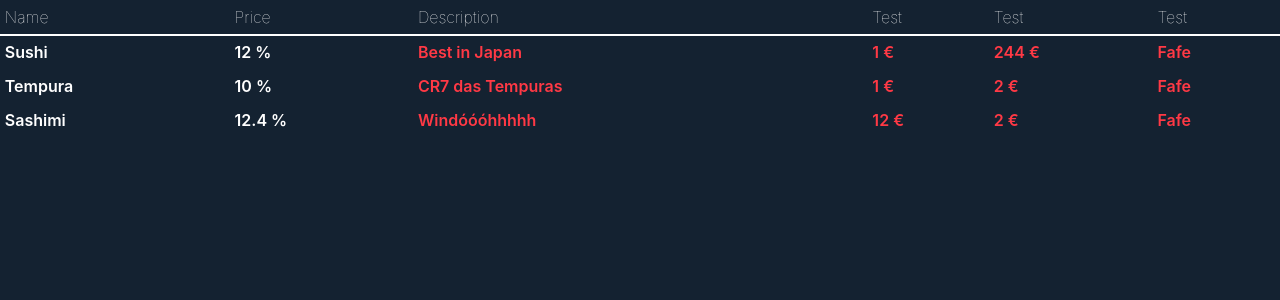
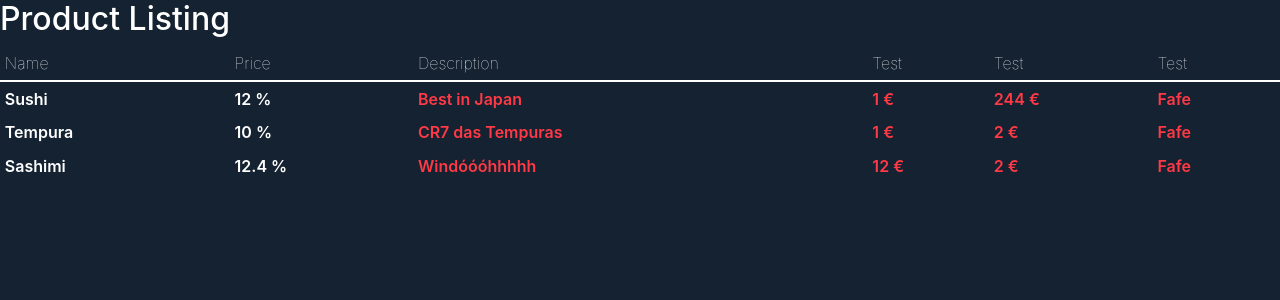
Before and after one commit to antoniopedrodantas/sinf-feup, a React (Create React App) app in the folder tempura/client/: page /overview in a window 1280 px wide. Shown: the top 300 px of the page. Built offline with nearby package versions, Linux system fonts and the light colour scheme.

Commit message:
Added table title to component

```diff
--- a/tempura/client/src/components/CustomTable/CustomTable.tsx
+++ b/tempura/client/src/components/CustomTable/CustomTable.tsx
@@ -3,12 +3,13 @@ import './styles/CustomTable.css';
 
 
 interface TableProps{
+    title: String;
     columns: String[];
     type: String[];
     values: String[][];
 }
 
-const CustomTable: React.FC<TableProps> = ({columns, type, values}) => {
+const CustomTable: React.FC<TableProps> = ({title,columns, type, values}) => {
 
     const renderType = (i) =>{
         switch(type[i]){
@@ -21,6 +22,8 @@ const CustomTable: React.FC<TableProps> = ({columns, type, values}) => {
 
     return(
         <>
+            <div className="table-div">
+                <h2 className="table-title">{title}</h2>
                 <table className="table table-dark table-borderless table-sm">
                     <thead>
                         <tr className="table-header">
@@ -43,7 +46,7 @@ const CustomTable: React.FC<TableProps> = ({columns, type, values}) => {
                         })}
                     </tbody>
                 </table>
-
+            </div>
         </>
     );
 };
--- a/tempura/client/src/components/CustomTable/styles/CustomTable.css
+++ b/tempura/client/src/components/CustomTable/styles/CustomTable.css
@@ -9,13 +9,15 @@
     font-weight: 100;
 }
 
+td{
+    font-weight: 600;
+}
+
 .large-table > td:first-child, .large-table > td:nth-child(2){
     color: var(--white-color) !important;
 }
 
-td{
-    font-weight: 600;
-}
+
 .large-table > td{
     color: var(--red-color) !important;
 }
--- a/tempura/client/src/scenes/Overview/Overview.tsx
+++ b/tempura/client/src/scenes/Overview/Overview.tsx
@@ -16,7 +16,7 @@ const Overview: React.FC = () => {
 
   return (
     <>
-      <CustomTable columns={columns1} type={types2} values={values3} />
+      <CustomTable title="Product Listing" columns={columns1} type={types2} values={values3} />
     </>
   );
 };
```
Lines whose indentation alone changed are shown as unchanged.
